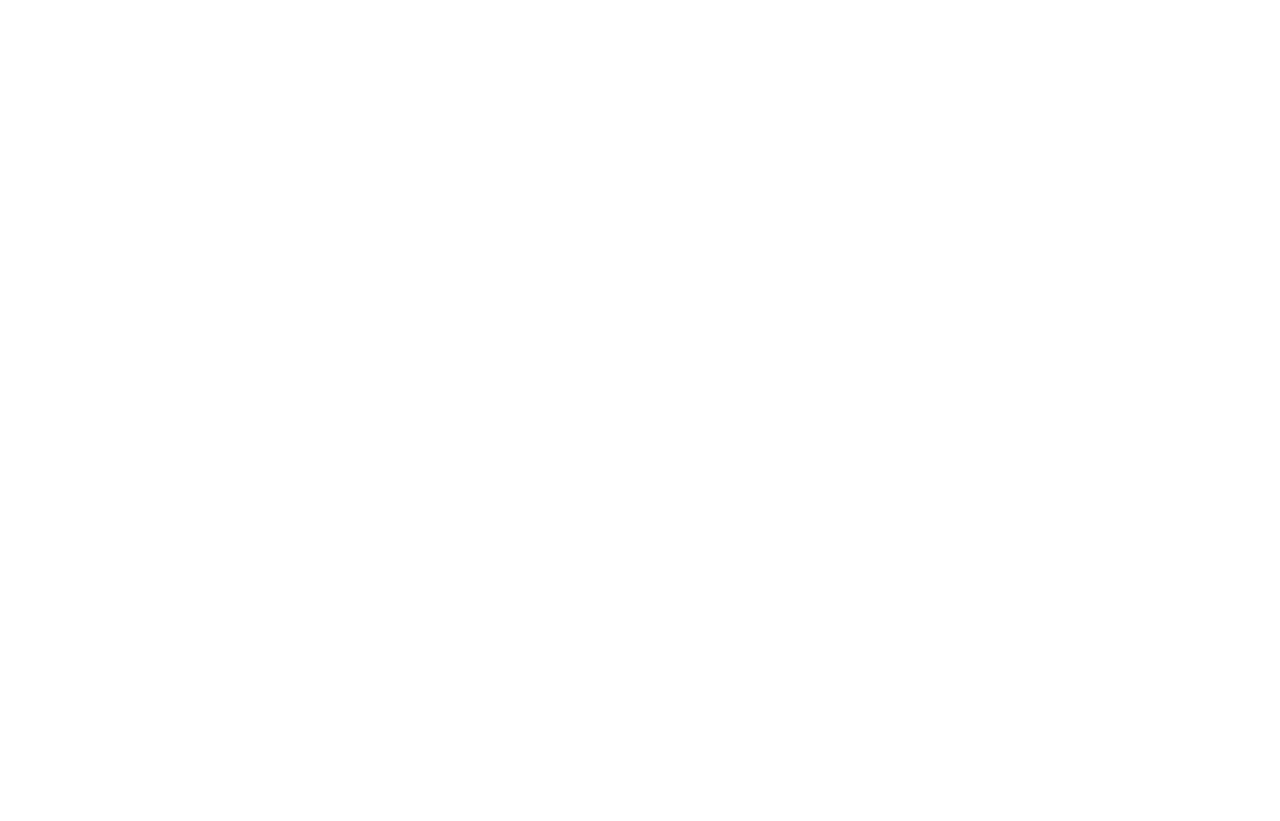
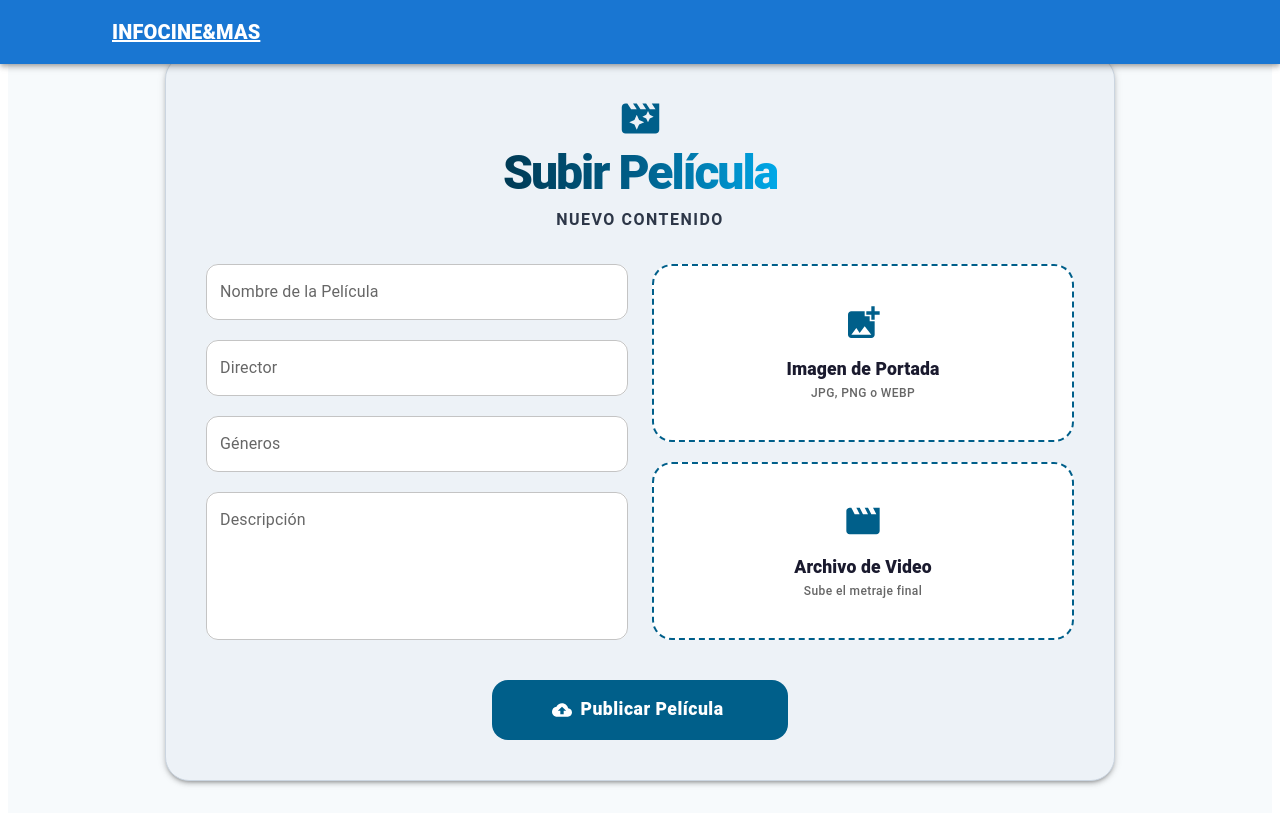
Before and after one commit to CarlosAparicio7/TFG-CarlosAparicio_AdrianRey-Front, a React (Vite) app: page /subirPelicula in a window 1280 px wide. Before the commit the page ends 800 px from the top, so only its background shows below. Built offline with nearby package versions, Linux system fonts and the light colour scheme.

Commit message:
Page de subir pelicula añadida

```diff
--- a/src/pages/SubirPelicula.tsx
+++ b/src/pages/SubirPelicula.tsx
@@ -1,5 +1,68 @@
+import { Container, Box, Paper, Typography, TextField, Button, Grid } from "@mui/material";
+import { MovieFilter, CloudUpload, AddPhotoAlternate, Movie } from "@mui/icons-material";
+import Header from "../components/Header";
+
 export default function SubirPelicula() {
     return (
-        <></>
+        <Box sx={{ minHeight: '100vh', bgcolor: '#f7fafc', display: 'flex', flexDirection: 'column' }}>
+            <Header />
+            <Container maxWidth={false} sx={{ mt: -2, mb: 4, flexGrow: 1, display: 'flex', px: { xs: 1, sm: 2, md: 4 }, justifyContent: 'center', alignItems: 'center' }}>
+                <Paper elevation={3} sx={{ p: { xs: 3, md: 5 }, backgroundColor: '#edf2f7', borderRadius: 6, width: '100%', maxWidth: '950px', boxSizing: 'border-box', border: '1px solid #cbd5e0', display: 'flex', flexDirection: 'column' }}>
+
+                    <Box sx={{ display: 'flex', flexDirection: 'column', alignItems: 'center', gap: 0.5, mb: 4 }}>
+                        <MovieFilter sx={{ color: '#005f8a', fontSize: 45 }} />
+                        <Typography variant="h3" sx={{ fontWeight: 900, letterSpacing: -2, background: 'linear-gradient(90deg, #003a54 0%, #005f8a 50%, #00a8e8 100%)', WebkitBackgroundClip: 'text', WebkitTextFillColor: 'transparent', fontSize: { xs: '2.2rem', md: '3rem' } }}>
+                            Subir Película
+                        </Typography>
+                        <Typography variant="body2" sx={{ color: '#2d3748', mt: 0.5, fontWeight: 700, fontSize: '1rem', letterSpacing: 1.5 }}>
+                            NUEVO CONTENIDO
+                        </Typography>
+                    </Box>
+
+                    <Grid container spacing={3}>
+                        <Grid size={{ xs: 12, md: 6 }}>
+                            <Box sx={{ display: 'flex', flexDirection: 'column', gap: 2.5 }}>
+                                <TextField fullWidth label="Nombre de la Película" variant="outlined" sx={{ bgcolor: '#fff', borderRadius: 3, '& .MuiOutlinedInput-root': { borderRadius: 3, fontWeight: 600 } }} />
+
+                                <TextField fullWidth label="Director" variant="outlined" sx={{ bgcolor: '#fff', borderRadius: 3, '& .MuiOutlinedInput-root': { borderRadius: 3, fontWeight: 600 } }} />
+
+                                <TextField fullWidth label="Géneros" variant="outlined" placeholder="Acción, Drama..." sx={{ bgcolor: '#fff', borderRadius: 3, '& .MuiOutlinedInput-root': { borderRadius: 3, fontWeight: 600 } }} />
+
+                                <TextField fullWidth label="Descripción" variant="outlined" multiline rows={5} sx={{ bgcolor: '#fff', borderRadius: 3, '& .MuiOutlinedInput-root': { borderRadius: 3, fontWeight: 600 } }} />
+                            </Box>
+                        </Grid>
+
+                        <Grid size={{ xs: 12, md: 6 }}>
+                            <Box sx={{ display: 'flex', flexDirection: 'column', gap: 2.5, height: '100%' }}>
+                                <Box sx={{ flex: 1, border: '2px dashed #005f8a', borderRadius: 5, p: 3, textAlign: 'center', bgcolor: '#fff', cursor: 'pointer', display: 'flex', flexDirection: 'column', alignItems: 'center', justifyContent: 'center', transition: 'all 0.3s ease', '&:hover': { bgcolor: '#f0f7fa', borderColor: '#00a8e8', transform: 'scale(1.01)' } }}>
+                                    <input accept="image/*" style={{ display: 'none' }} id="upload-image" type="file" />
+                                    <label htmlFor="upload-image" style={{ cursor: 'pointer', width: '100%' }}>
+                                        <AddPhotoAlternate sx={{ fontSize: 40, color: '#005f8a', mb: 1 }} />
+                                        <Typography variant="h6" sx={{ fontWeight: 900, color: '#1a1a2e', fontSize: '1.1rem' }}>Imagen de Portada</Typography>
+                                        <Typography variant="caption" sx={{ color: '#666', fontWeight: 500 }}>JPG, PNG o WEBP</Typography>
+                                    </label>
+                                </Box>
+
+                                <Box sx={{ flex: 1, border: '2px dashed #005f8a', borderRadius: 5, p: 3, textAlign: 'center', bgcolor: '#fff', cursor: 'pointer', display: 'flex', flexDirection: 'column', alignItems: 'center', justifyContent: 'center', transition: 'all 0.3s ease', '&:hover': { bgcolor: '#f0f7fa', borderColor: '#00a8e8', transform: 'scale(1.01)' } }}>
+                                    <input accept="video/*" style={{ display: 'none' }} id="upload-video" type="file" />
+                                    <label htmlFor="upload-video" style={{ cursor: 'pointer', width: '100%' }}>
+                                        <Movie sx={{ fontSize: 40, color: '#005f8a', mb: 1 }} />
+                                        <Typography variant="h6" sx={{ fontWeight: 900, color: '#1a1a2e', fontSize: '1.1rem' }}>Archivo de Video</Typography>
+                                        <Typography variant="caption" sx={{ color: '#666', fontWeight: 500 }}>Sube el metraje final</Typography>
+                                    </label>
+                                </Box>
+                            </Box>
+                        </Grid>
+                    </Grid>
+
+                    <Box sx={{ mt: 5, display: 'flex', justifyContent: 'center' }}>
+                        <Button variant="contained" startIcon={<CloudUpload />} sx={{ bgcolor: '#005f8a', borderRadius: 4, textTransform: 'none', fontWeight: 900, py: 1.8, px: 8, fontSize: '1.1rem', boxShadow: 'none', '&:hover': { bgcolor: '#004a6d', boxShadow: '0 10px 20px rgba(0,95,138,0.2)' } }}>
+                            Publicar Película
+                        </Button>
+                    </Box>
+
+                </Paper>
+            </Container>
+        </Box>
     );
 }
--- a/src/types/peliculas.ts
+++ b/src/types/peliculas.ts
@@ -6,7 +6,6 @@
     director: string,
     genero: string,
     valoracion: number,
-    archivoVideo: number
 }
 
 export type PeliculaEspecifica = {
```
